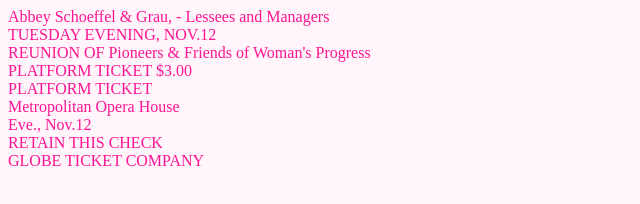
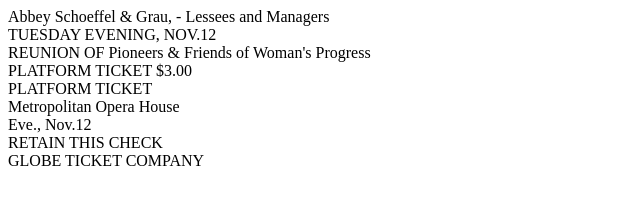
Before and after one commit to RVCC-IDMX/platform-ticket-ojohnson1, a website built with Parcel: page src/index.html in a window 1280 px wide. Shown: the whole page, without its empty margins (0-640 px from the left). Built offline with nearby package versions, Linux system fonts and the light colour scheme.

Commit message:
style and uodate index.html

```diff
--- a/src/index.html
+++ b/src/index.html
@@ -10,9 +10,8 @@
 
   <body>
     <div class="main-content">
-      <header class="svgtitle">
-        <div class="svgtitle__img"></div>
-      </header>
+      <div class="ticket">
+
       <div class="info">
         <div class="info__hosts">
           Abbey Schoeffel & Grau, - Lessees and Managers
@@ -20,7 +19,7 @@
         <div class="info__date">
           TUESDAY EVENING, NOV.12
         </div>
-
+        <div>
           REUNION OF Pioneers & Friends of Woman's Progress
         </div>
 
--- /dev/null
+++ b/src/scss/components/_ticket.scss
@@ -0,0 +1,19 @@
+.main-content {
+  display: grid;
+  grid-template-columns: 2fr repeat(5, 4rem);
+  grid-template-rows: repeat(5, 100px);
+}
+
+.info {
+  &__hosts {
+    grid-row: 2/ 2;
+    grid-column: 1/ 2;
+  }
+  &__date {
+    grid-column: 1;
+  }
+}
+
+.platform {
+  writing-mode: sideways-rl;
+}
--- a/src/scss/main.scss
+++ b/src/scss/main.scss
@@ -1,7 +1 @@
-$color: deeppink;
-$bg: rgb(255, 245, 250);
-
-body {
-  background: $bg;
-  color: $color;
-}
+@use "./components/ticket";
```
Also changed, not shown: src/scss/base/_typography.scss (added), 1 other file.
